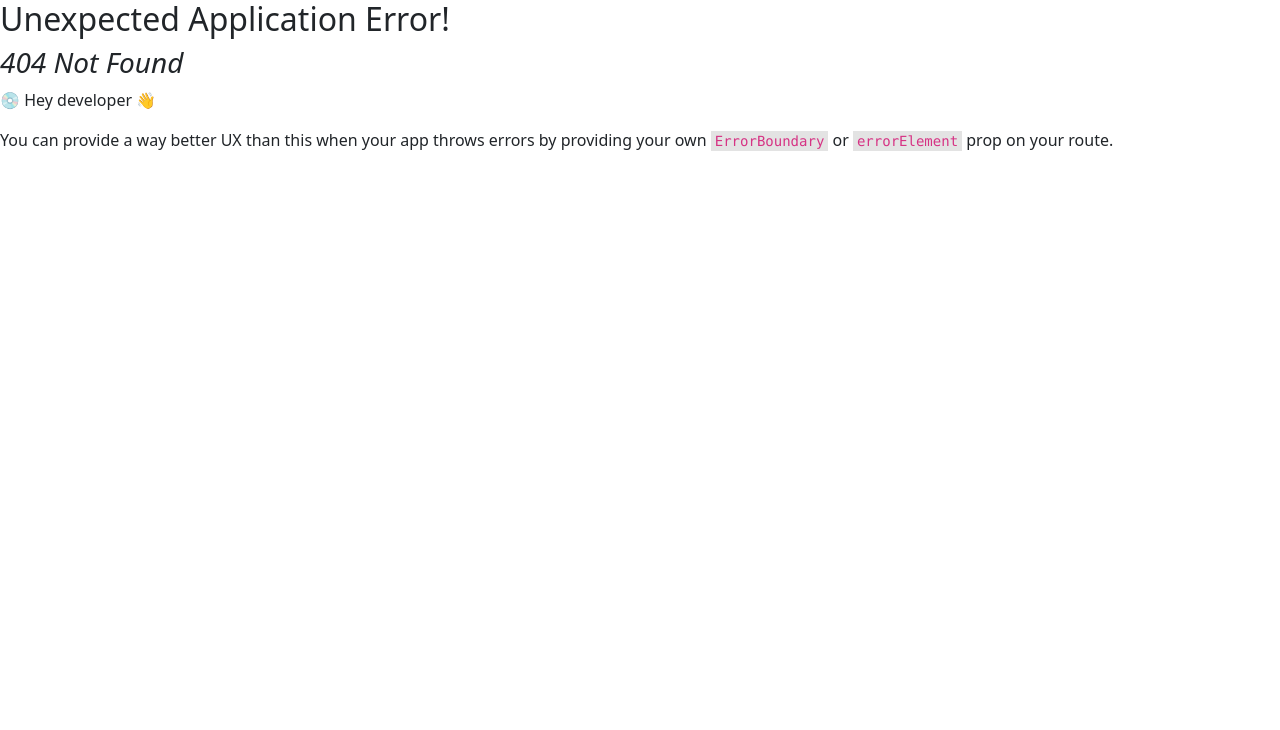
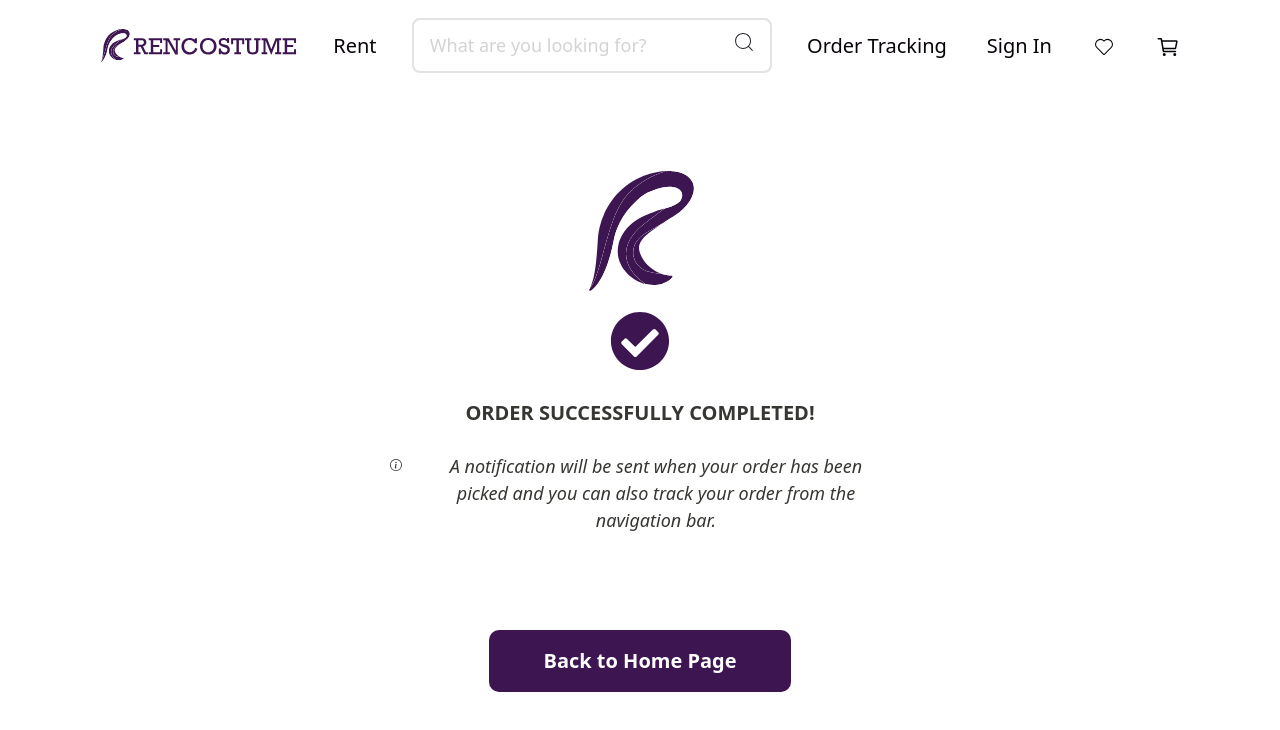
Before and after one commit to Razeetech/RENCOSTUME, a React (Vite) app: page /success in a window 1280 px wide. Before the commit this address had no page. Shown: the top 730 px of the page. Built offline with nearby package versions, Linux system fonts and the light colour scheme.

Commit message:
success page done

```diff
--- a/index.html
+++ b/index.html
@@ -2,7 +2,7 @@
 <html lang="en">
   <head>
     <meta charset="UTF-8" />
-    <link rel="icon" type="image/svg+xml" href="/Logo-small.svg" />
+    <link rel="icon" type="image/svg+xml" href="./src/assets/Logo-small.svg" />
     <meta name="viewport" content="width=device-width, initial-scale=1.0" />
     <title>RenCostume</title>
   </head>
--- /dev/null
+++ b/src/Pages/Success/Success.jsx
@@ -0,0 +1,26 @@
+import styles from './Success.module.css';
+import logo from '../../assets/Logo-small.svg';
+import { FaCheckCircle } from "react-icons/fa";
+import { BsInfoCircle } from "react-icons/bs";
+
+const Success = () => {
+  return (
+    <div className={styles.wrapper}>
+        <section>
+            <img src={logo} width={120} height={120} alt="" />
+            <FaCheckCircle fill='#3d1551' size={60} />
+            <h4>ORDER SUCCESSFULLY COMPLETED!</h4>
+            <div>
+                <BsInfoCircle size={24} />
+                <p>
+                    A notification will be sent when your order has been picked and you can also track your order from the navigation bar.
+                </p>
+
+            </div>
+            <button>Back to Home Page</button>
+        </section>
+    </div>
+  )
+}
+
+export default Success
--- /dev/null
+++ b/src/Pages/Success/Success.module.css
@@ -0,0 +1,75 @@
+.wrapper {
+    display: flex;
+    justify-content: center;
+    align-items: center;
+    height: 85vh;
+    padding: 0 100px;
+}
+
+.wrapper section {
+    display: flex;
+    flex-direction: column;
+    gap: 20px;
+    justify-content: center;
+    align-items: center;
+    text-align: center;
+}
+
+.wrapper h4 {
+    font-size: 20px;
+    color: #363732;
+    font-weight: bold;
+    margin-top: 10px;
+}
+
+.wrapper p {
+    font-size: 18px;
+    color: #363732;
+    font-weight: 300;
+    font-style: italic;
+    display: inline-block;
+}
+.wrapper div {
+    width: 500px;
+    margin-bottom: 60px;
+    display: flex;
+    gap: 20px;
+    align-items: start;
+}
+
+.wrapper button {
+    background-color: #3d1551;
+    color: white;
+    border-radius: 10px;
+    padding: 16px 54px;
+    font-size: 20px;
+    font-weight: bold;
+    border: none;
+}
+
+@media screen and (max-width: 1250px) {
+    .wrapper {
+        padding: 0 80px;
+    }
+}
+
+@media screen and (max-width: 1024px) {
+    .wrapper {
+        padding: 0 60px;
+    }
+}
+
+@media screen and (max-width: 740px) {
+    .wrapper {
+        padding: 0 45px;
+    }
+    .wrapper div {
+        width: 100%;
+    }
+}
+
+@media screen and (max-width: 580px) {
+    .wrapper {
+        padding: 0 30px;
+    }
+}
--- a/src/Root.jsx
+++ b/src/Root.jsx
@@ -9,7 +9,7 @@ const Root = () => {
       <Header />
       <Outlet />
       {
-        loc.pathname == '/checkout' ? <></> : <Footer />
+        loc.pathname == '/' ? <Footer /> : <></>
       }
     </>
   )
--- a/src/main.jsx
+++ b/src/main.jsx
@@ -8,6 +8,7 @@ import ProductDetail from './Pages/ProductDetail/ProductDetail.jsx';
 import Home from './Pages/Home/Home.jsx';
 import Cart from './Pages/Cart/Cart.jsx';
 import Checkout from './Pages/CheckoutPage/Checkout.jsx';
+import Success from './Pages/Success/Success.jsx';
 
 const router = createBrowserRouter([
   {
@@ -30,6 +31,10 @@ const router = createBrowserRouter([
         path: 'shopping-cart',
         element: <Cart />
       },
+      {
+        path:'success',
+        element: <Success />
+      }
     ]
   },
   {
```
Also changed, not shown: src/assets/Logo-small.svg (renamed from Logo-small.svg).
